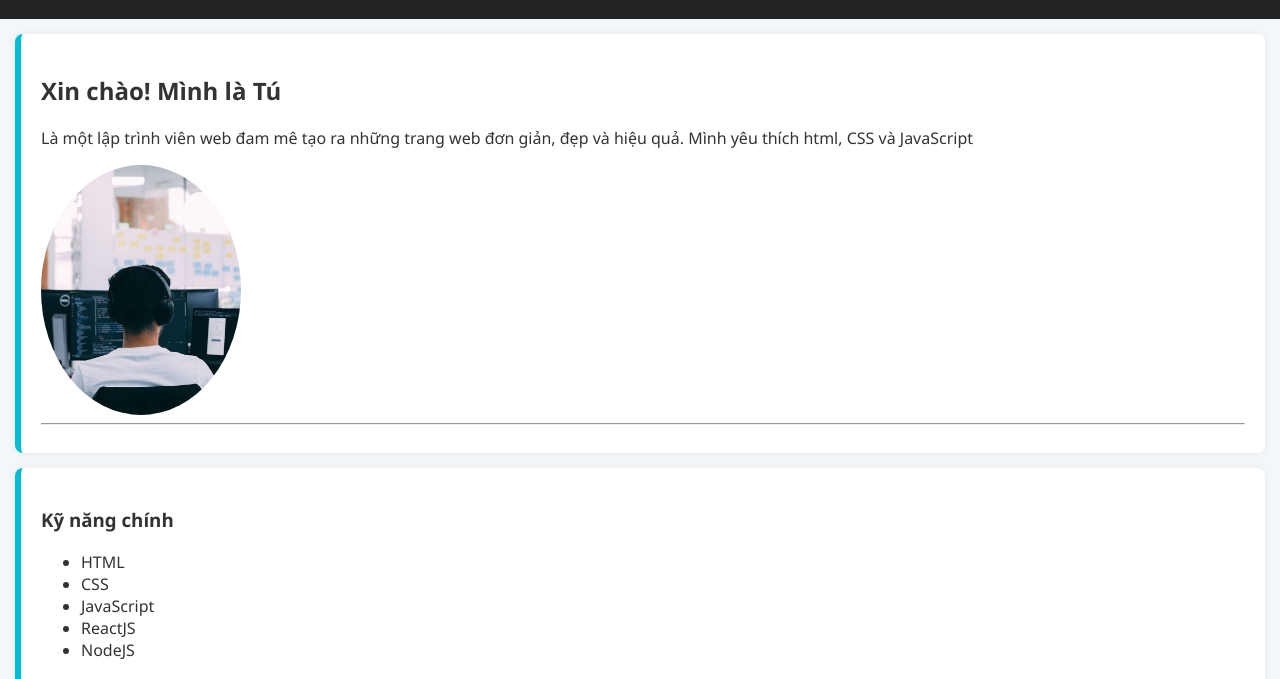
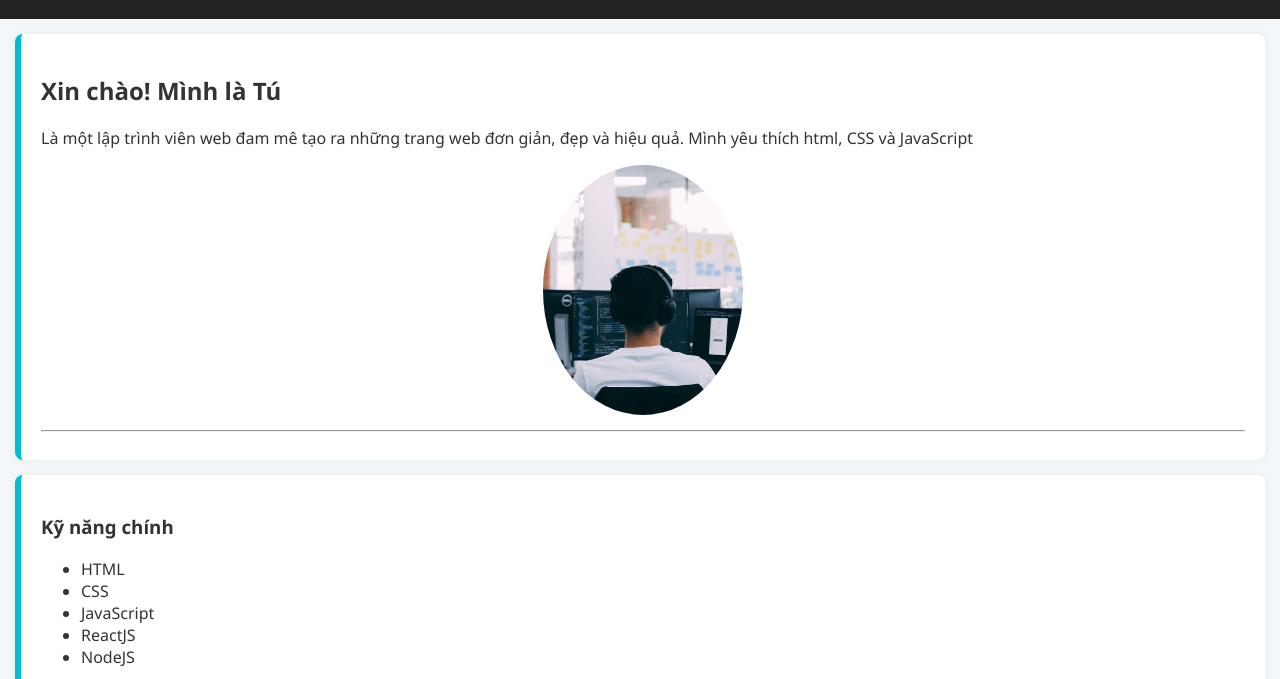
Before and after one commit to tuantutanghuynh/html-porfolio2, a plain HTML site: page index.html in a window 1280 px wide. Shown: the part 95-774 px from the top of the page. Drawn offline with Linux system fonts and the light colour scheme.

Commit message:
Update style.css

```diff
--- a/style.css
+++ b/style.css
@@ -64,7 +64,7 @@ section{
 
 img{
     display:block;
-    margin 15px auto;
+    margin: 15px auto ;
     border-radius: 100%;
     width:200px;
 
```
